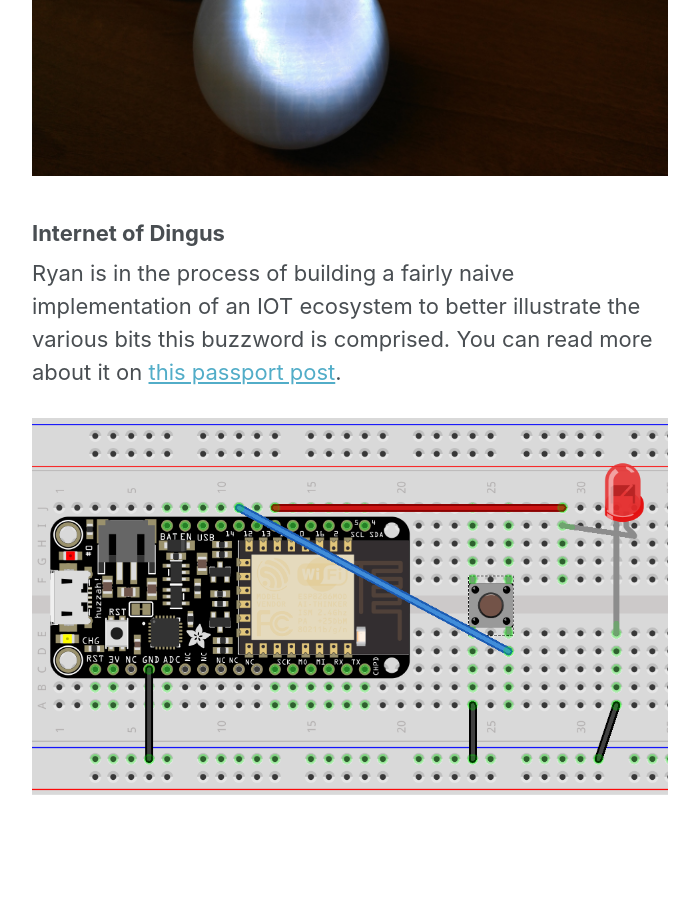
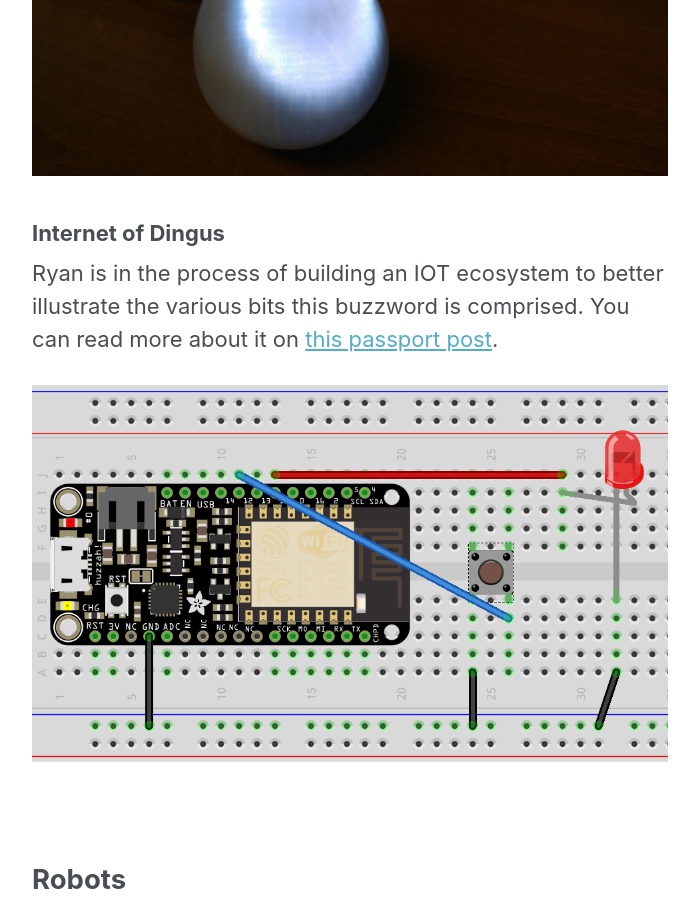
Before and after one commit to technicallySpeaking/technicallySpeaking.github.io, a Jekyll site: the page built from digressions.md, in a window 1280 px wide and 900 px high, scrolled down 3423 px. Shown: the whole window, without its empty margins (290-989 px from the left). Built offline with Jekyll 4.4.1, drawn with Linux system fonts in a browser that asks for light colours; nearby versions of some CDN libraries.

Commit message:
Updated 'digressions.md' via CloudCannon

```diff
--- a/digressions.md
+++ b/digressions.md
@@ -43,7 +43,7 @@ An Arduino powered IOT device that monitors temperature and humidity in a baby's
 
 ### Internet of Dingus
 
-Ryan is in the process of building a fairly naive implementation of an IOT ecosystem to better illustrate the various bits this buzzword is comprised. You can read more about it on [this passport post](https://passport.vml.com/post/introducing-internet-dingus).
+Ryan is in the process of building an IOT ecosystem to better illustrate the various bits this buzzword is comprised. You can read more about it on [this passport post](https://passport.vml.com/post/introducing-internet-dingus).
 
 ![schematic for a dingus](/uploads/dingus-bb-0.png)
 
```
